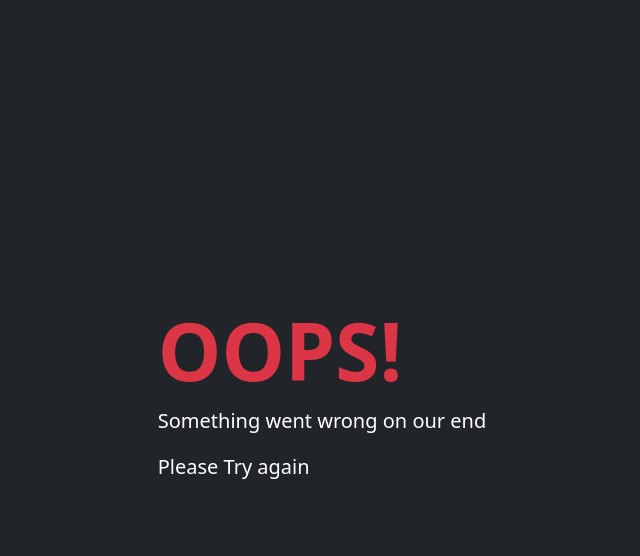
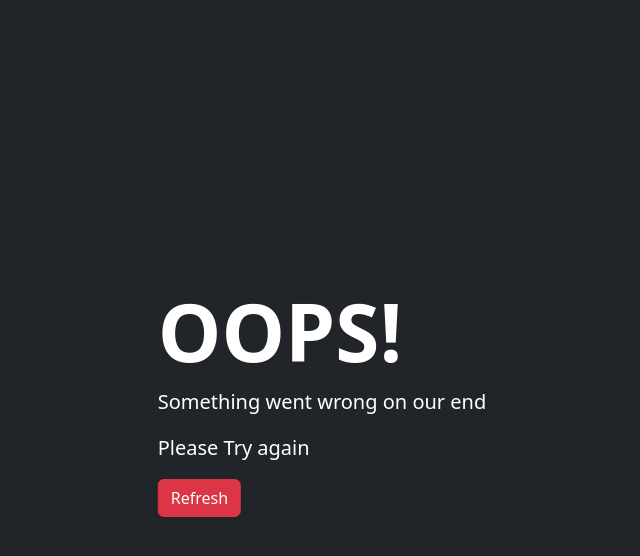
Before and after one commit to Osigelialex/MovieMatch, a Flask app: template templates/error.html in a window 1280 px wide. Shown: the top 556 px of the page, without its empty margins (318-958 px from the left). Run offline with Flask 3, Linux system fonts and the light colour scheme; the template is opened without the code that fills it, so the values that code supplies are empty; some libraries are stand-ins or nearby versions.

Commit message:
update error page

```diff
--- a/templates/error.html
+++ b/templates/error.html
@@ -8,9 +8,20 @@
 </head>
 <body class="p-3 mb-2 bg-dark text-white">
   <main class="position-absolute top-50 start-50 translate-middle">
-  <h1 class="display-1 fw-bold text-danger">OOPS!</h1>
+  <h1 class="display-1 fw-bold">OOPS!</h1>
   <p class="lead">Something went wrong on our end</p>
   <p class="lead">Please Try again</p>
+  <button class="btn btn-danger" id="refreshButton">Refresh</button>
   </main>
+  <script>
+    document.addEventListener('DOMContentLoaded', function() {
+      const refreshButton = document.getElementById('refreshButton');
+
+      refreshButton.addEventListener('click', function() {
+          // Reload the page
+          location.reload();
+      });
+  });
+  </script>
 </body>
 </html>
```
